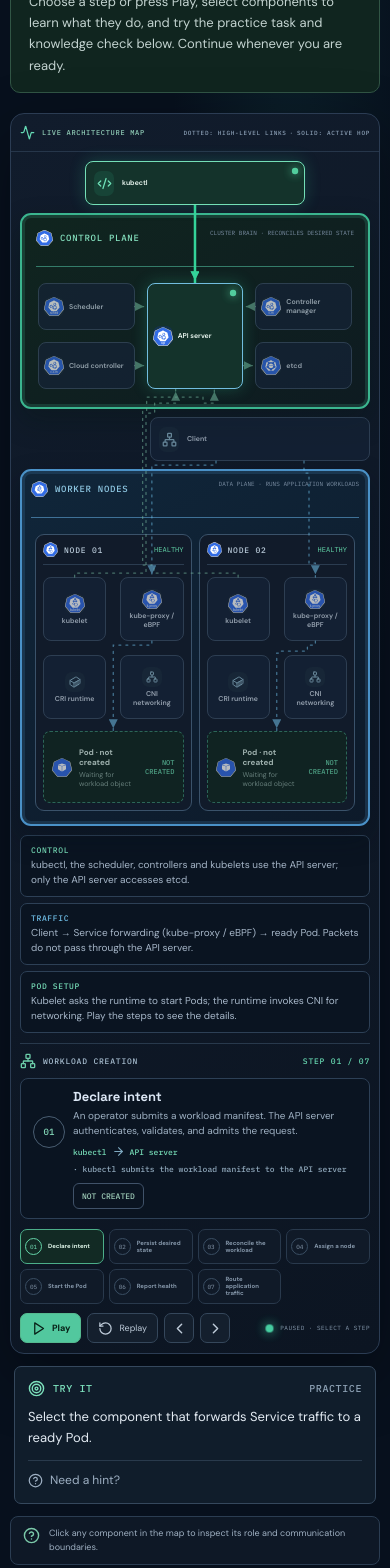
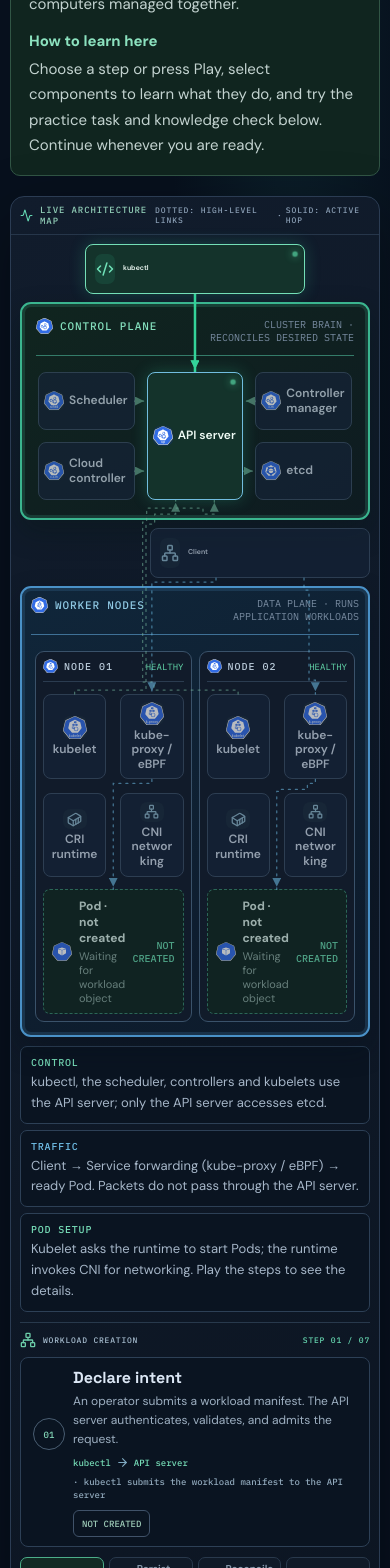
Before and after one commit to faksms/k8s-incident-simulator, a React (Vite) app: page / in a window 390 px wide. Shown: the part 432-2000 px from the top of the page. Built offline with nearby package versions, Linux system fonts and the light colour scheme.

Commit message:
fonts change

```diff
--- /dev/null
+++ b/src/ArchitectureReadability.css
@@ -0,0 +1,249 @@
+.architecture-lede {
+  font-size: 16px;
+  line-height: 1.65;
+}
+
+.architecture-legend {
+  font-size: 10px;
+}
+
+.beginner-guide b {
+  font-size: 15px;
+}
+
+.beginner-guide p {
+  font-size: 15px;
+  line-height: 1.7;
+}
+
+.board-topline {
+  font-size: 10px;
+}
+
+.plane-heading b {
+  font-size: 11px;
+}
+
+.plane-heading small {
+  font-size: 10px;
+}
+
+.architecture-component {
+  min-height: 60px;
+  padding: 9px;
+}
+
+.component-icon {
+  width: 30px;
+  height: 30px;
+}
+
+.component-icon svg {
+  width: 18px;
+  height: 18px;
+}
+
+.component-label {
+  font-size: 12px;
+  line-height: 1.3;
+}
+
+.worker-title b {
+  font-size: 10px;
+}
+
+.worker-title span {
+  font-size: 9px;
+}
+
+.node-components .architecture-component {
+  min-height: 52px;
+  padding: 7px;
+}
+
+.node-components .component-icon {
+  width: 24px;
+  height: 24px;
+}
+
+.node-components .component-icon svg {
+  width: 15px;
+  height: 15px;
+}
+
+.node-components .component-label {
+  font-size: 11px;
+}
+
+.workload-pod {
+  min-height: 66px;
+}
+
+.workload-pod b {
+  font-size: 12px;
+}
+
+.workload-pod small {
+  font-size: 11px;
+}
+
+.workload-pod .pod-health {
+  font-size: 9px;
+}
+
+.topology-explainer p {
+  font-size: 13px;
+  line-height: 1.6;
+}
+
+.topology-explainer b {
+  font-size: 10px;
+}
+
+.route-endpoint b {
+  font-size: 10px;
+}
+
+.route-explanation h2 {
+  font-size: 15px;
+}
+
+.route-explanation p {
+  font-size: 12px;
+  line-height: 1.6;
+}
+
+.phase-tabs button {
+  min-height: 46px;
+}
+
+.phase-tabs button span {
+  font-size: 9px;
+}
+
+.phase-tabs button b {
+  font-size: 10px;
+  line-height: 1.3;
+}
+
+.playback-buttons button {
+  min-height: 36px;
+  font-size: 11px;
+}
+
+.playback-status {
+  font-size: 9px;
+}
+
+.component-inspector,
+.architecture-principle {
+  font-size: 12px;
+  line-height: 1.6;
+}
+
+.architecture-phase-detail h2 {
+  font-size: 16px;
+}
+
+.architecture-phase-detail p {
+  font-size: 13px;
+  line-height: 1.6;
+}
+
+.map-leg-label {
+  font-size: 10px;
+}
+
+.map-lifecycle-state {
+  font-size: 9px;
+}
+
+.architecture-footer {
+  font-size: 9px;
+}
+
+@media (max-width: 720px) {
+  .architecture-lede {
+    font-size: 15px;
+  }
+
+  .architecture-legend {
+    font-size: 9px;
+  }
+
+  .board-topline {
+    font-size: 9px;
+  }
+
+  .board-topline > span:last-child {
+    font-size: 8px;
+  }
+
+  .plane-heading small {
+    font-size: 10px;
+  }
+
+  .control-components .architecture-component {
+    min-height: 58px;
+  }
+
+  .control-components .component-label,
+  .node-components .component-label {
+    font-size: 12px;
+  }
+
+  .architecture-bridge {
+    font-size: 8px;
+  }
+
+  .route-endpoint b {
+    font-size: 9px;
+  }
+
+  .route-explanation h2 {
+    font-size: 14px;
+  }
+
+  .route-explanation p {
+    font-size: 12px;
+  }
+
+  .phase-tabs button {
+    min-height: 44px;
+  }
+
+  .phase-tabs button b {
+    font-size: 10px;
+  }
+
+  .component-inspector,
+  .architecture-principle {
+    font-size: 12px;
+  }
+
+  .architecture-phase-detail p {
+    font-size: 12px;
+  }
+
+  .map-leg-label {
+    font-size: 9px;
+  }
+
+  .architecture-footer {
+    font-size: 8px;
+  }
+}
+
+@media (max-width: 480px) {
+  .node-components .architecture-component {
+    min-height: 84px;
+  }
+
+  .node-components .component-label {
+    font-size: 12px;
+  }
+
+  .workload-pod .pod-health {
+    font-size: 10px;
+  }
+}
--- a/src/ClusterArchitecture.tsx
+++ b/src/ClusterArchitecture.tsx
@@ -7,6 +7,7 @@ import LearningMaterials from './LearningMaterials'
 import { pathSegments, routeBetween } from './architectureRouting'
 import type { RoutingPort, RoutingRect, RoutingSegment } from './architectureRouting'
 import './ClusterArchitecture.css'
+import './ArchitectureReadability.css'
 
 const kubernetesIcons = {
   api: new URL('./assets/kubernetes/api.svg', import.meta.url).href,
```
